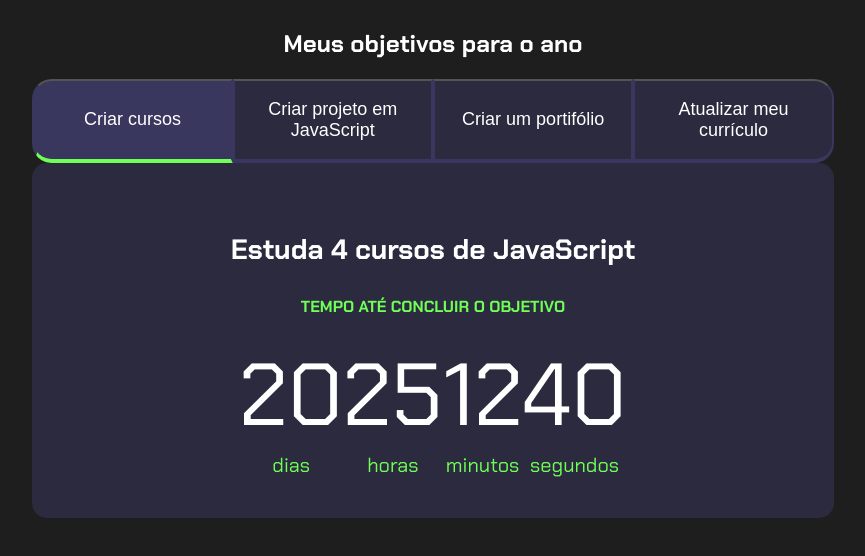
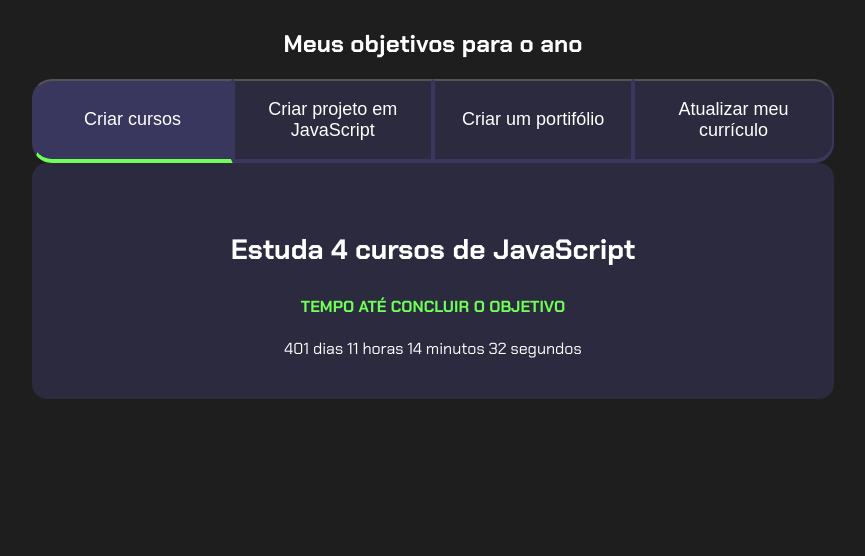
Before and after one commit to Alexeuacho/3F2024, a plain HTML site: page index.html in a window 1280 px wide. Both pictures are taken after a click on the button "Criar cursos". Shown: the whole page, without its empty margins (207-1072 px from the left). Drawn offline with Linux system fonts and the light colour scheme.

Commit message:
Add files via upload

```diff
--- a/main.js
+++ b/main.js
@@ -1,47 +1,56 @@
 const botoes = document.querySelectorAll(".botao");
-const conteudo = document.querySelectorAll(".aba-conteudo");
-const contador = document.querySelectorAll(".contador");
-const tempoObjetivo1 = new Date(2024,11,31,23,59)
-const tempoObjetivo2 = new Date(2025,11,31,23,59)
-const tempoObjetivo3 = new Date(2025,10,31,23,59)
-const tempoObjetivo4 = new Date(2025,09,31,23,59)
+const textos = document.querySelectorAll(".aba-conteudo");
 
-function calculaTempo(tempoObjetivo){
-    const agora = new Date()
-    let segundos
-    let minutos
-    let horas
-    let dias
-    segundos = (tempoObjetivo - agora)/1000
-    minutos = segundos/60
-    horas = minutos/60
-    dias = horas/24
-    segundos = Math.floor(segundos)
-    minutos = Math.floor(minutos)
-    horas = Math.floor(horas)
-    dias = Math.floor(dias)
+for (let i = 0; i < botoes.length; i++) {
+    botoes[i].onclick = function () {
 
-    segundos = segundos%60
-    minutos = minutos%60
-    horas = horas%24
-    return [dias,horas,minutos,segundos]
-}
-// let contadorPrimeiro = calculaTempo(tempoObjetivo1)
-// contador[0].textContent = `Faltam ${contadorPrimeiro[0]} dias, ${contadorPrimeiro[1]} horas, ${contadorPrimeiro[2]} minutos e ${contadorPrimeiro[3]} segundos`
-// let contadorSegundo = calculaTempo(tempoObjetivo2)
-// contador[1].textContent = `Faltam ${contadorSegundo[0]} dias, ${contadorSegundo[1]} horas e ${contadorSegundo[2]} minutos e ${contadorSegundo[3]} segundos`
-// let contadorTerceiro = calculaTempo(tempoObjetivo2)
-// contador[2].textContent = `Faltam ${contadorTerceiro[0]} dias, ${contadorTerceiro[1]} horas e ${contadorTerceiro[2]} minutos e ${contadorTerceiro[3]} segundos`
-// let contadorQuarto = calculaTempo(tempoObjetivo2)
-// contador[3].textContent = `Faltam ${contadorQuarto[0]} dias, ${contadorQuarto[1]} horas e ${contadorQuarto[2]} minutos e ${contadorQuarto[3]} segundos`
+        for (let j = 0; j < botoes.length; j++) {
+            botoes[j].classList.remove("ativo");
+            textos[j].classList.remove("ativo");
+        }
 
-for (let i = 0 ; i < botoes.length ; i++){
-    botoes[i].onclick = function (){
-        for (let j = 0; j < botoes.length ; j++){
-        botoes[j].classList.remove("ativo");
-        conteudo[j].classList.remove('ativo')
-        }
         botoes[i].classList.add("ativo");
-        conteudo[i].classList.add("ativo")
+        textos[i].classList.add("ativo");
     }
 }
+
+const contadores = document.querySelectorAll(".contador");
+const tempoObjetivo1 = new Date("2025-10-05T00:00:00");
+const tempoObjetivo2 = new Date("2025-12-05T00:00:00");
+const tempoObjetivo3 = new Date("2025-12-30T00:00:00");
+const tempoObjetivo4 = new Date("2025-02-01T00:00:00");
+
+const tempos = [tempoObjetivo1,tempoObjetivo2,tempoObjetivo3,tempoObjetivo4];
+
+
+function calculaTempo(tempoObjetivo) {
+    let tempoAtual = new Date();
+    let tempoFinal = tempoObjetivo - tempoAtual;
+    let segundos = Math.floor(tempoFinal / 1000);
+    let minutos = Math.floor(segundos / 60);
+    let horas = Math.floor(minutos / 60);
+    let dias = Math.floor(horas / 24);
+
+    segundos %= 60;
+    minutos %= 60;
+    horas %= 24;
+    if (tempoFinal > 0){
+        return dias + " dias " + horas + " horas " + minutos + " minutos " + segundos + " segundos";
+    } else {
+        return "Prazo Finalizado";
+    }
+}
+
+function atualizaCronometro(){
+
+    for (let i=0; i<contadores.length;i++){
+        contadores[i].textContent = calculaTempo(tempos[i]);
+    }
+}
+
+function comecaCronometro(){
+    atualizaCronometro();
+    setInterval(atualizaCronometro,1000);
+}
+
+comecaCronometro();
--- a/style.css
+++ b/style.css
@@ -37,6 +37,7 @@ span{
    .contador-digito-numero{
        font-size: 88px;
        margin: 0;
+       padding: 0 10px ;
    }
    .contador-digito-texto{
        color: var(--verde);
```
